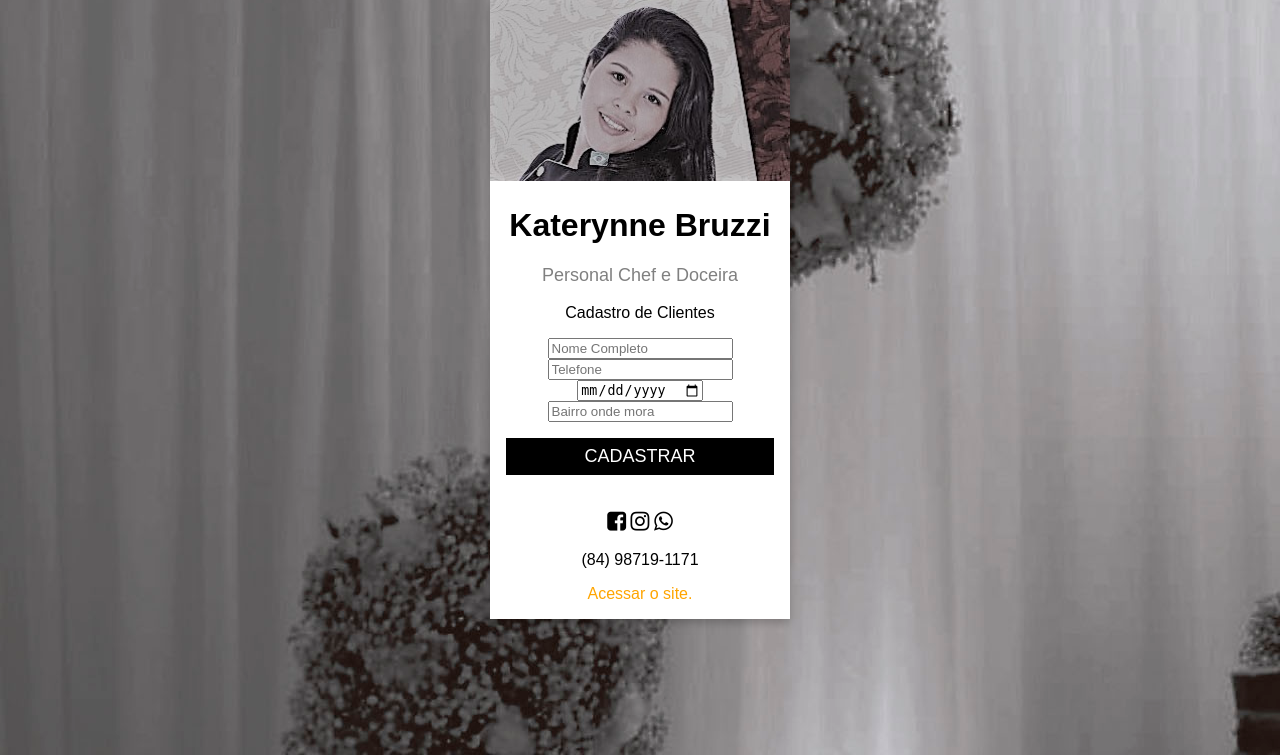
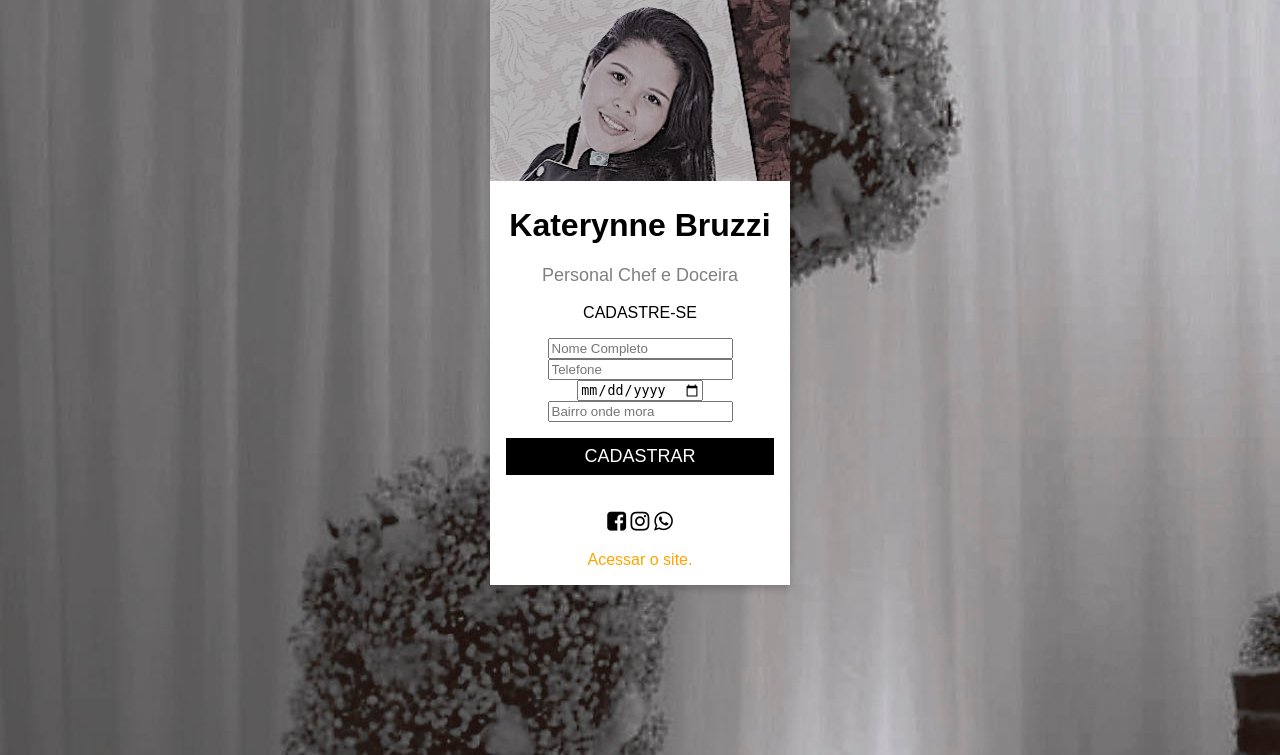
Before and after one commit to Lucilvan/katerynne, a PHP site: page / in a window 1280 px wide. Shown: the part 45-800 px from the top of the page. Run offline with PHP 8.4, Linux system fonts and the light colour scheme.

Commit message:
imagens index

```diff
--- a/index.php
+++ b/index.php
@@ -12,7 +12,7 @@
 			<div class="container">
 				<h1>Katerynne Bruzzi</h1>
 				<p class="title">Personal Chef e Doceira</p>
-				<p>Cadastro de Clientes</p>
+				<p>CADASTRE-SE</p>
 
 				<form action="cadastrarCliente.php" role="form" method="post" name="form" id="form">
 					<div class="form-group float-label-control">
@@ -36,7 +36,6 @@
 				<a href="https://fb.me/KaterynneBruzzi" class="facebook w3ls" title="FaceBook: KaterynneBruzzi" target="_blank"><i class="fa w3ls fa-facebook-square" aria-hidden="true"></i></a>
 				<a href="https://www.instagram.com/katerynnebruzzi/" class="instagram wthree" title="Instagram: katerynnebruzzi" target="_blank"><i class="fa wthree fa-instagram" aria-hidden="true"></i></a>
 				<a href="whatsapp.html" class="instagram wthree" title="WhatsApp: (84) 98845-9674"><i class="fa wthree fa-whatsapp" aria-hidden="true"></i></a>
-				<p> (84) 98719-1171</p>
 
 				<p><a id="acessar" href="site.html">Acessar o site.</a> </p>
 			</div>
```
